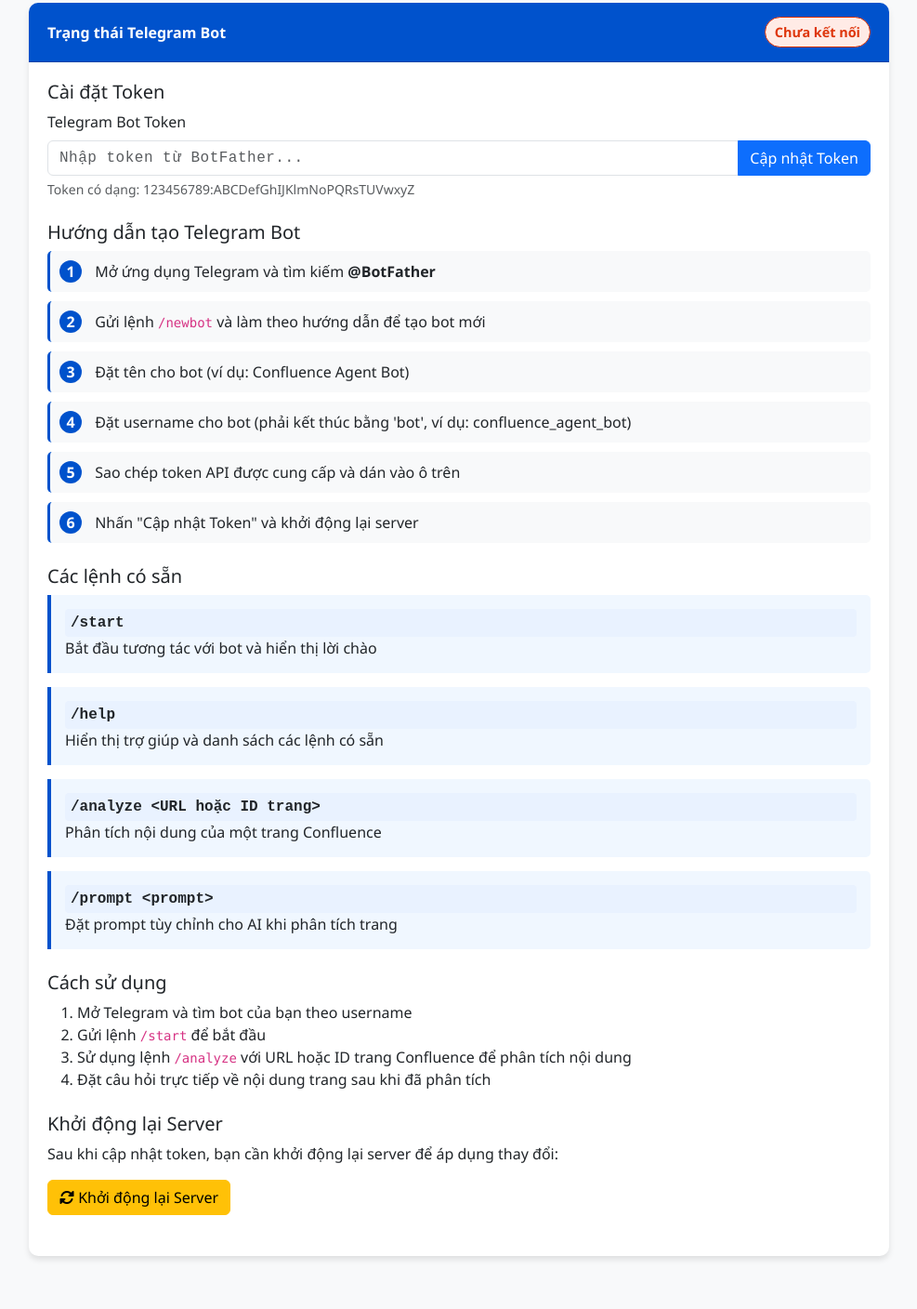
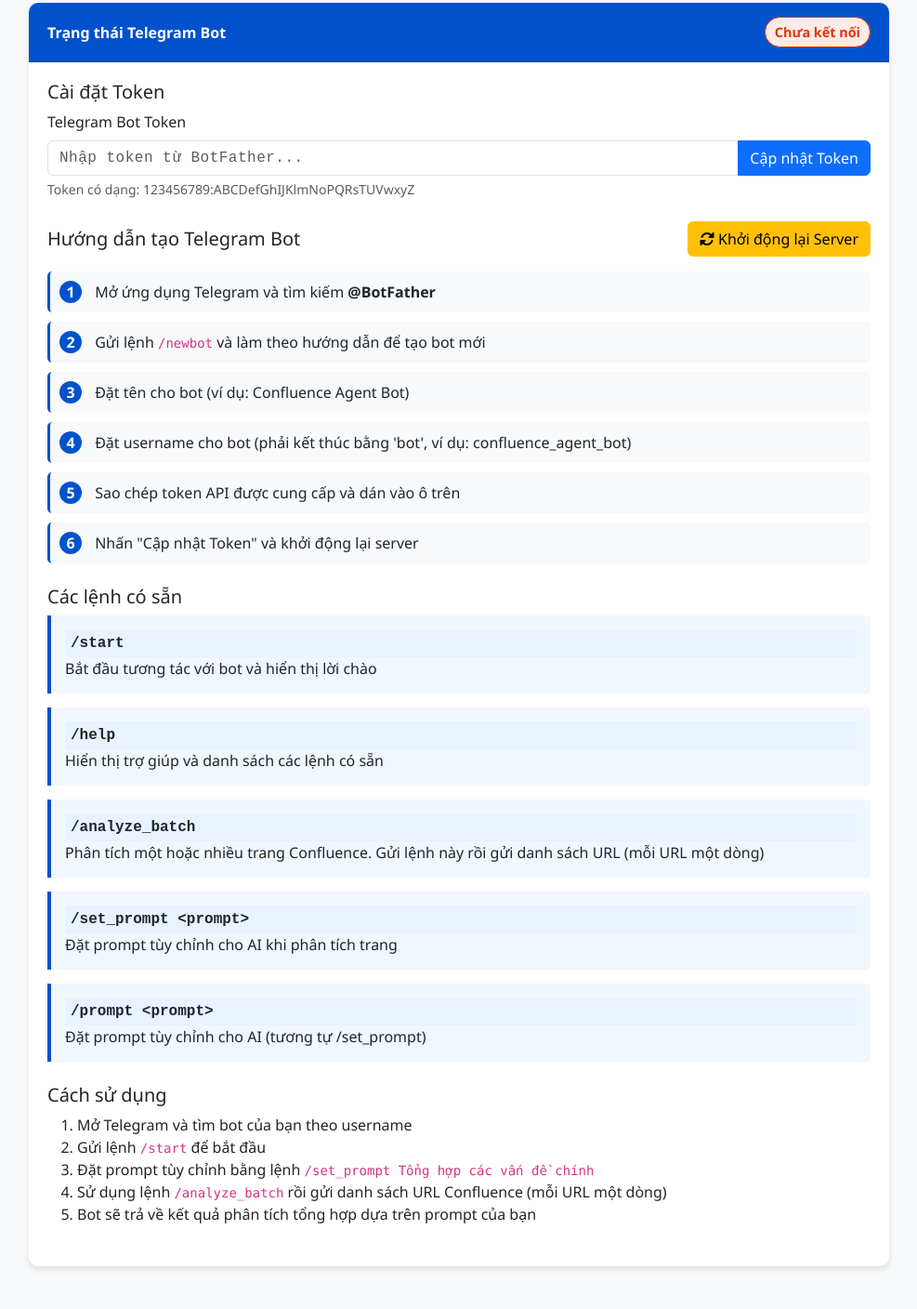
Before and after one commit to Cangnt5/Confluence-Agent, a website: page public/telegram-bot.html in a window 1280 px wide. Shown: the part 232-1640 px from the top of the page at 93% size, without its empty margins (146-1133 px from the left). Drawn offline with nearby package versions, Linux system fonts and the light colour scheme; no server answers.

Commit message:
Cập nhật trang Telegram Bot: di chuyển nút khởi động lại server và cập nhật lệnh API

```diff
--- a/public/telegram-bot.html
+++ b/public/telegram-bot.html
@@ -131,7 +131,12 @@
                             </div>
 
                             <div class="mb-4">
-                                <h5>Hướng dẫn tạo Telegram Bot</h5>
+                                <div class="d-flex justify-content-between align-items-center mb-3">
+                                    <h5 class="mb-0">Hướng dẫn tạo Telegram Bot</h5>
+                                    <button id="restartServerBtn" class="btn btn-warning">
+                                        <i class="fas fa-sync-alt"></i> Khởi động lại Server
+                                    </button>
+                                </div>
                                 <div class="setup-step">
                                     <span class="step-number">1</span>
                                     <span>Mở ứng dụng Telegram và tìm kiếm <strong>@BotFather</strong></span>
@@ -169,12 +174,16 @@
                                     <p class="mb-0">Hiển thị trợ giúp và danh sách các lệnh có sẵn</p>
                                 </div>
                                 <div class="command-card">
-                                    <div class="command-name">/analyze &lt;URL hoặc ID trang&gt;</div>
-                                    <p class="mb-0">Phân tích nội dung của một trang Confluence</p>
+                                    <div class="command-name">/analyze_batch</div>
+                                    <p class="mb-0">Phân tích một hoặc nhiều trang Confluence. Gửi lệnh này rồi gửi danh sách URL (mỗi URL một dòng)</p>
+                                </div>
+                                <div class="command-card">
+                                    <div class="command-name">/set_prompt &lt;prompt&gt;</div>
+                                    <p class="mb-0">Đặt prompt tùy chỉnh cho AI khi phân tích trang</p>
                                 </div>
                                 <div class="command-card">
                                     <div class="command-name">/prompt &lt;prompt&gt;</div>
-                                    <p class="mb-0">Đặt prompt tùy chỉnh cho AI khi phân tích trang</p>
+                                    <p class="mb-0">Đặt prompt tùy chỉnh cho AI (tương tự /set_prompt)</p>
                                 </div>
                             </div>
 
@@ -183,18 +192,13 @@
                                 <ol>
                                     <li>Mở Telegram và tìm bot của bạn theo username</li>
                                     <li>Gửi lệnh <code>/start</code> để bắt đầu</li>
-                                    <li>Sử dụng lệnh <code>/analyze</code> với URL hoặc ID trang Confluence để phân tích nội dung</li>
-                                    <li>Đặt câu hỏi trực tiếp về nội dung trang sau khi đã phân tích</li>
+                                    <li>Đặt prompt tùy chỉnh bằng lệnh <code>/set_prompt Tổng hợp các vấn đề chính</code></li>
+                                    <li>Sử dụng lệnh <code>/analyze_batch</code> rồi gửi danh sách URL Confluence (mỗi URL một dòng)</li>
+                                    <li>Bot sẽ trả về kết quả phân tích tổng hợp dựa trên prompt của bạn</li>
                                 </ol>
                             </div>
 
-                            <div class="mb-4">
-                                <h5>Khởi động lại Server</h5>
-                                <p>Sau khi cập nhật token, bạn cần khởi động lại server để áp dụng thay đổi:</p>
-                                <button id="restartServerBtn" class="btn btn-warning">
-                                    <i class="fas fa-sync-alt"></i> Khởi động lại Server
-                                </button>
-                            </div>
+
                         </div>
                     </div>
                 </div>
```
